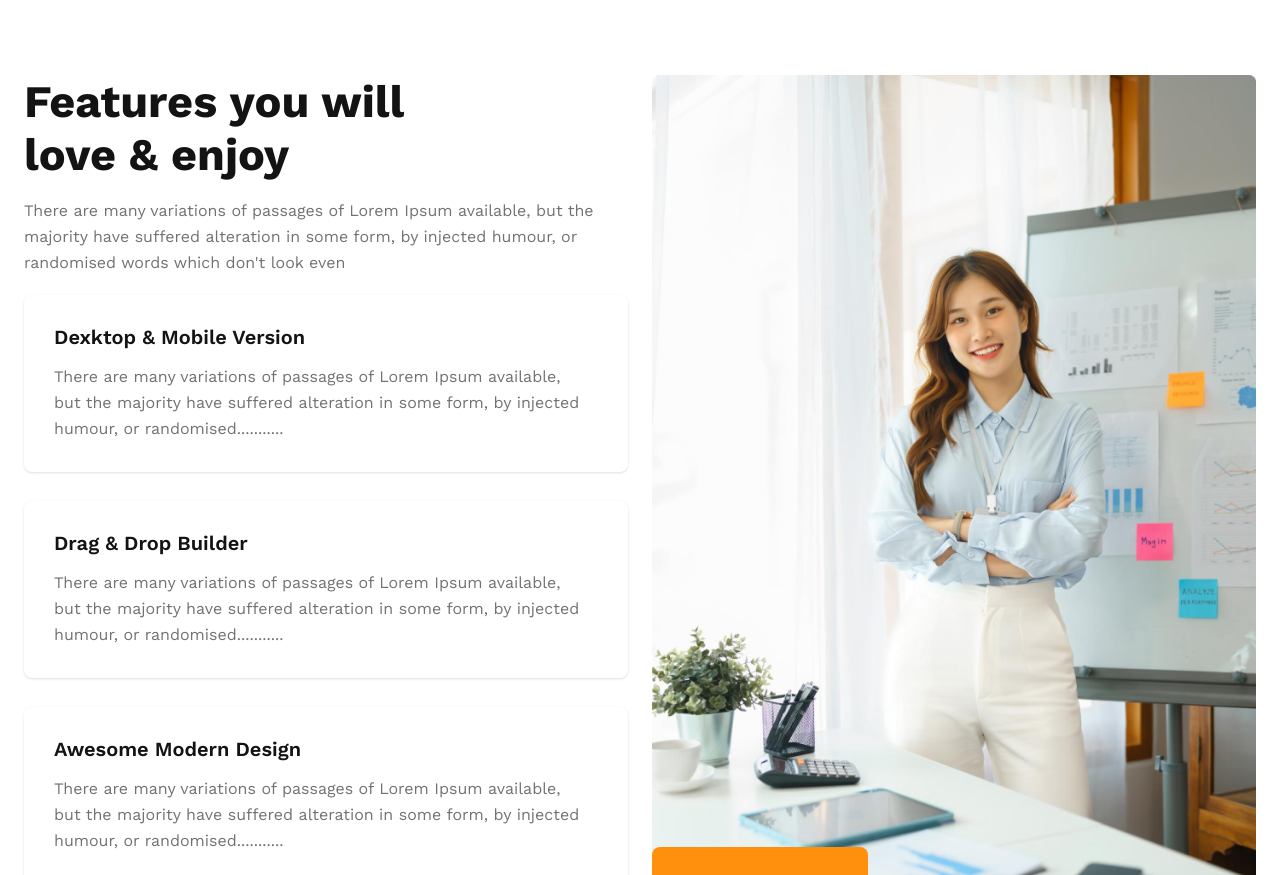
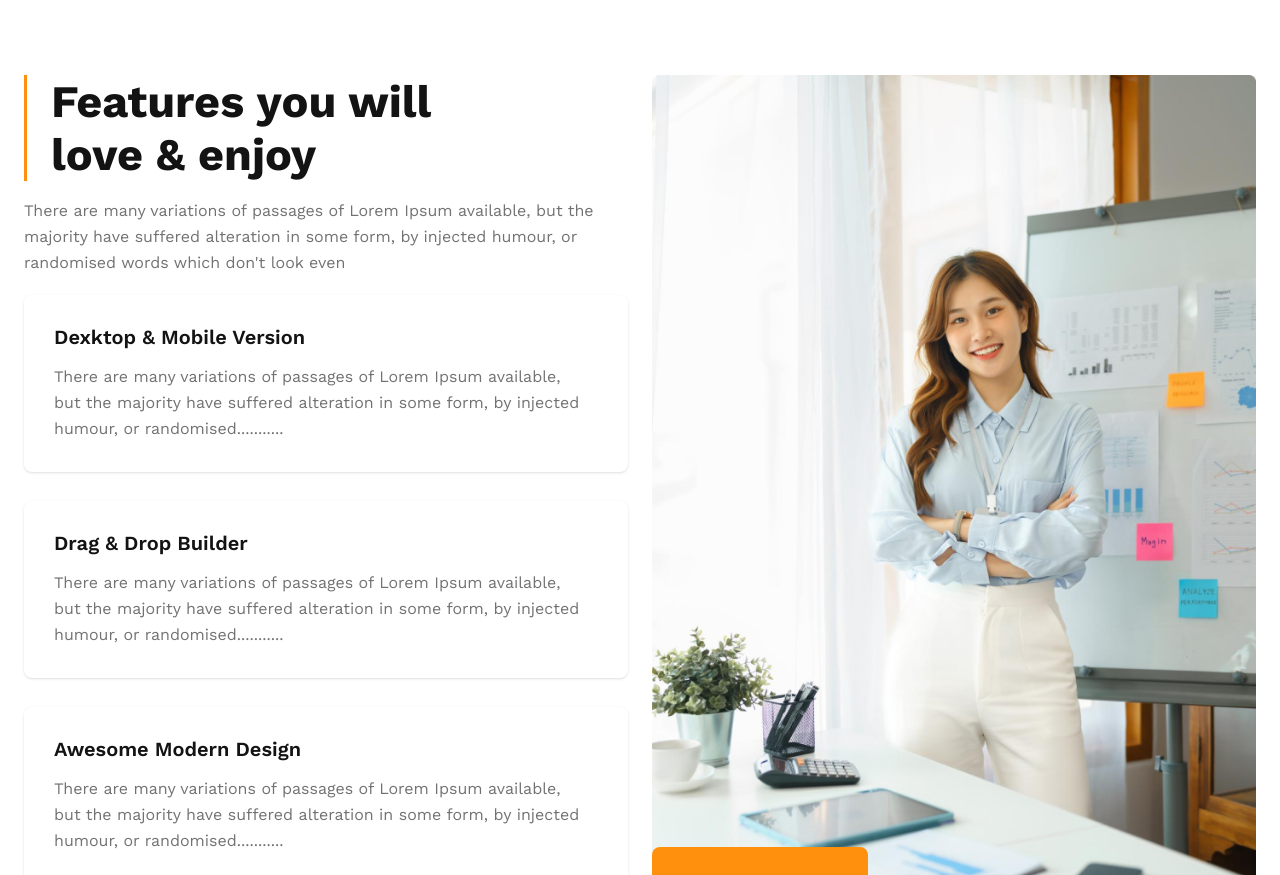
Before and after one commit to mahmudulmr19/g3-architects, a plain HTML site: page index.html in a window 1280 px wide. Shown: the part 1658-2533 px from the top of the page. Drawn offline with nearby package versions, Linux system fonts and the light colour scheme.

Commit message:
problem fixed -3

```diff
--- a/styles/style.css
+++ b/styles/style.css
@@ -189,6 +189,8 @@ Quick feature Section Style
   line-height: 53px;
   color: #131313;
   margin-bottom: 17px;
+  padding-left: 1.5rem;
+  border-left: 3px solid #ff900e;
 }
 
 .feature-description {
```
